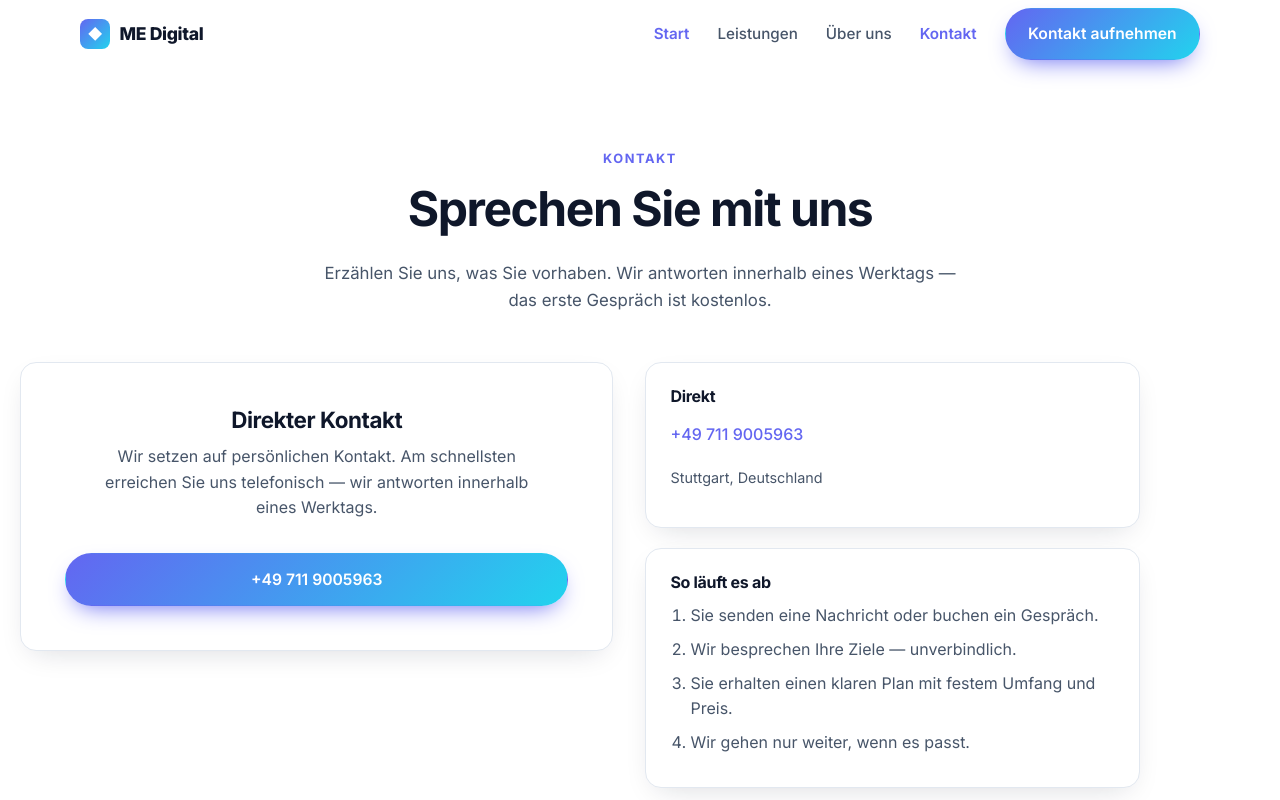
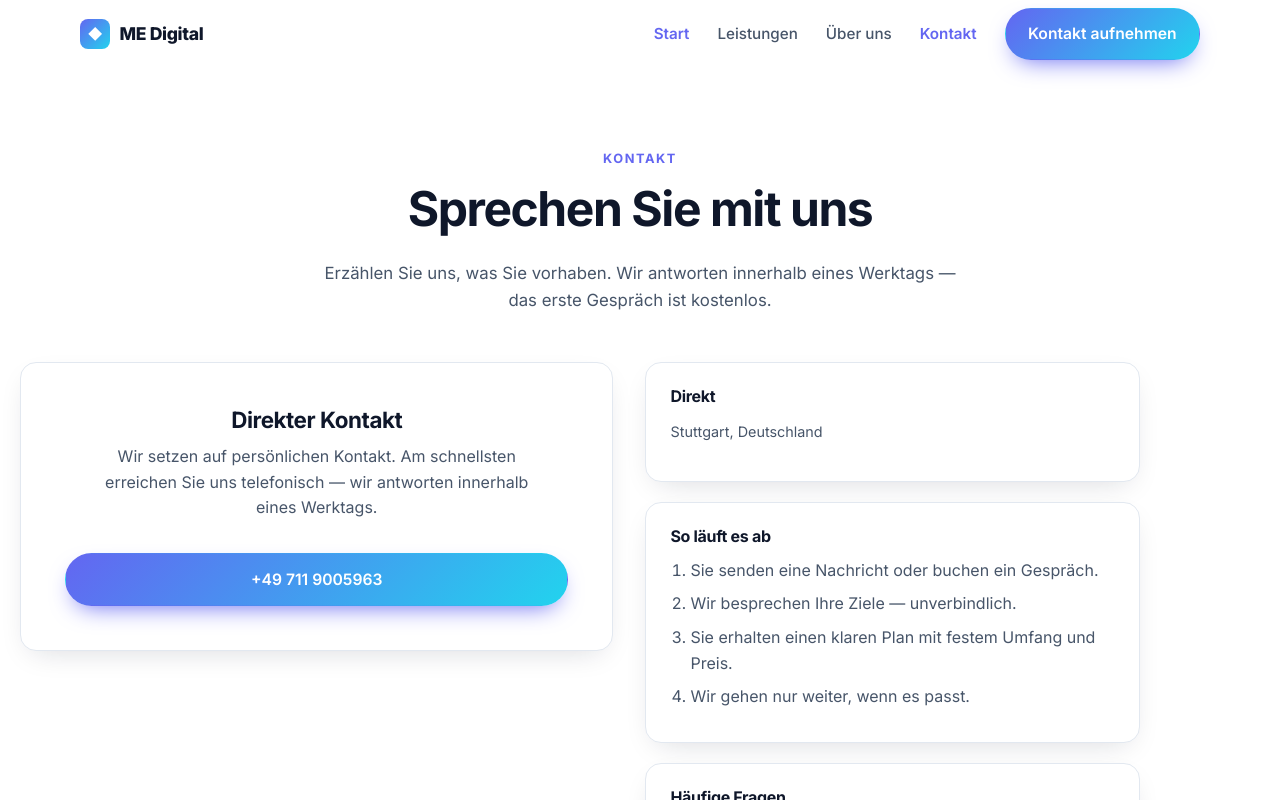
Before and after one commit to me-consulting/me-digital.io, an Angular app: page /contact in a window 1280 px wide. Shown: the top 800 px of the page. Built offline with nearby package versions, Linux system fonts and the light colour scheme.

Commit message:
deploy: pages build 2026-11-09T18:15:29Z

```diff
--- a/src/app/pages/contact/contact.html
+++ b/src/app/pages/contact/contact.html
@@ -77,7 +77,6 @@
         @if (site.email) {
           <a [href]="'mailto:' + site.email">{{ site.email }}</a>
         }
-        <a [href]="'tel:' + site.phone">{{ site.phone }}</a>
         <p class="muted">{{ site.location }}</p>
         @if (site.socials.linkedin) {
           <a [href]="site.socials.linkedin" target="_blank" rel="noopener">LinkedIn ↗</a>
```
Also changed, not shown: 12 other files (tests, documents, lock files or other folders).
